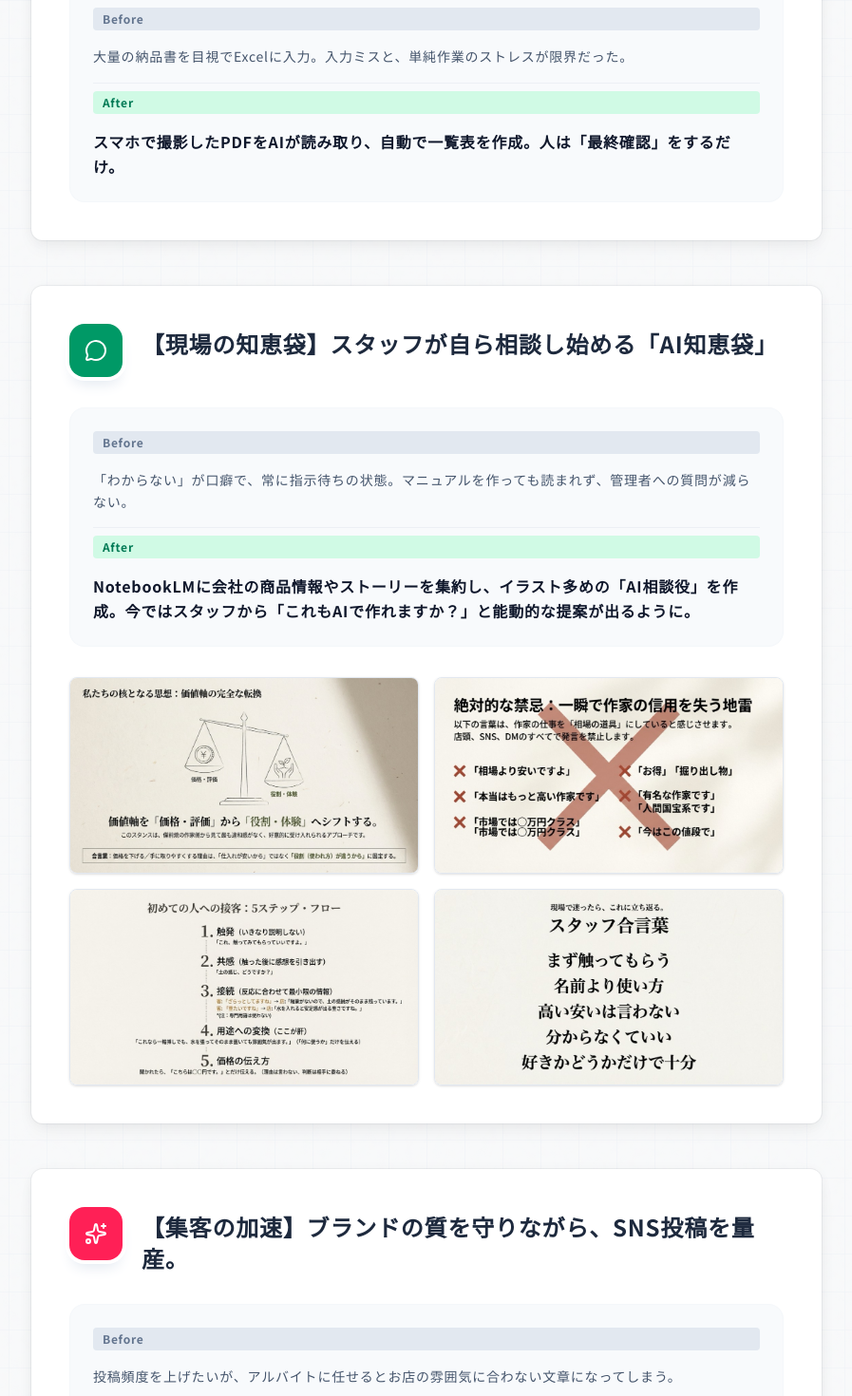
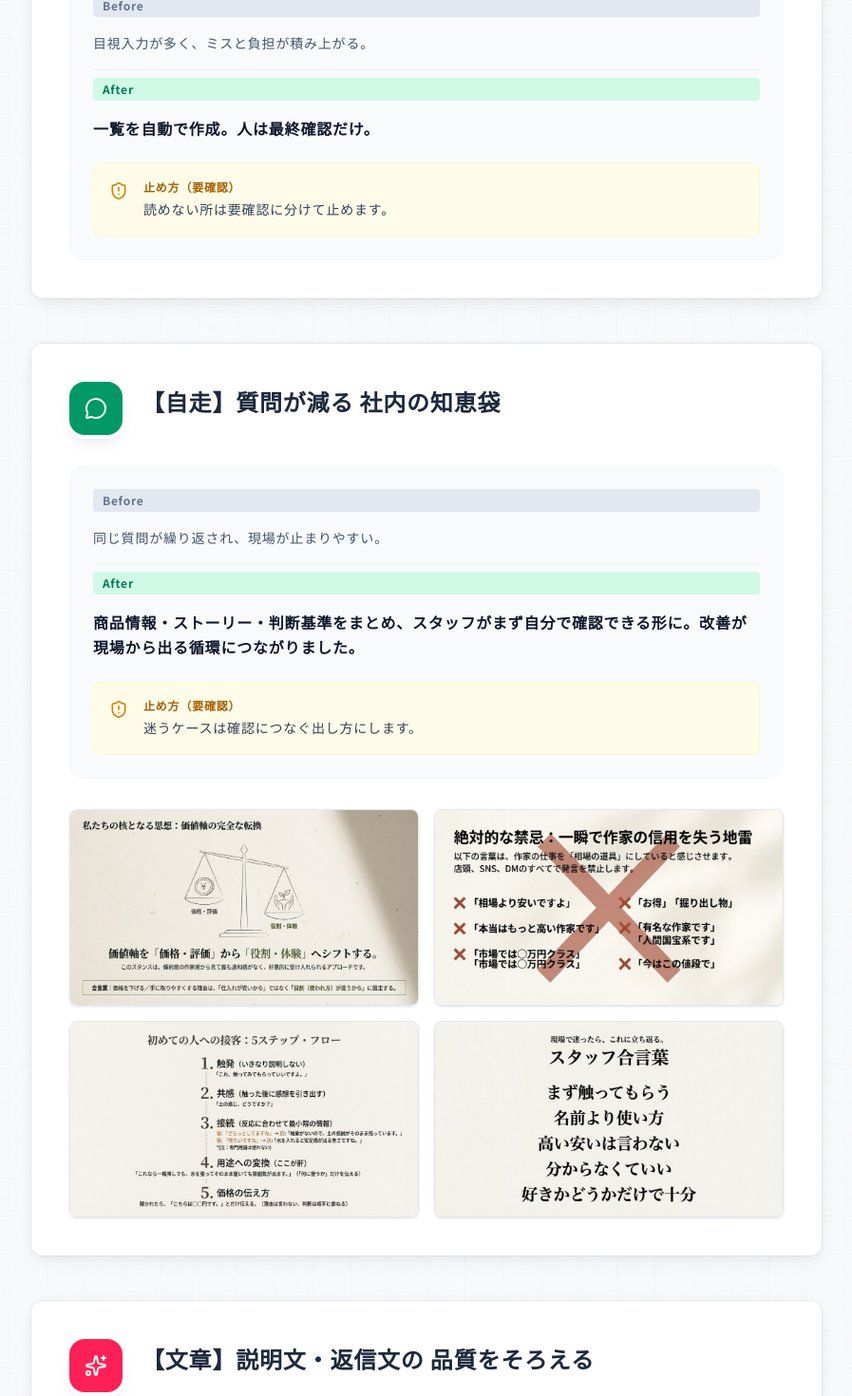
Before and after one commit to Sei-boop-star/portfolio, a Next.js app: page / in a window 1280 px wide. Shown: the part 2480-3950 px from the top of the page at 95% size, without its empty margins (191-1088 px from the left). Built offline with nearby package versions, Linux system fonts and the light colour scheme.

Commit message:
Fix CaseStudies update after content mismatch

```diff
--- a/components/CaseStudies.tsx
+++ b/components/CaseStudies.tsx
@@ -1,4 +1,4 @@
-import { FileJson, MessageCircle, Sparkles } from "lucide-react";
+import { FileJson, MessageCircle, Sparkles, ShieldAlert } from "lucide-react";
 import Image from "next/image";
 
 export default function CaseStudies() {
@@ -10,35 +10,37 @@ export default function CaseStudies() {
             <div className="max-w-4xl mx-auto px-4 sm:px-6 lg:px-8">
                 <div className="text-center mb-16">
                     <h2 className="text-2xl md:text-3xl font-bold text-slate-900 mb-4 relative inline-block">
-                        <span className="relative z-10">現場の「困った」を解決した実例</span>
+                        <span className="relative z-10">実例（結局どうラクになるか）</span>
                         <span className="absolute bottom-1 left-0 right-0 h-3 bg-yellow-100/80 -z-0 rotate-1"></span>
                     </h2>
-                    <p className="text-slate-600 font-medium mt-4">技術的な話ではなく、「結局どうなるのか」をご紹介します。</p>
+                    <p className="text-slate-600 font-medium mt-4">技術の話ではなく、「結局どうラクになるか」だけ載せます。</p>
                 </div>
 
                 <div className="space-y-12">
 
                     {/* Case A: Admin Automation */}
                     <CaseCard
-                        title="【事務の自動化】毎月5時間の「納品書転記」を、5分の「確認」へ。"
+                        title="【事務】納品書転記：5時間 → 確認だけへ"
                         icon={<FileJson className="h-6 w-6 text-white" />}
                         iconBg="bg-blue-600"
                     >
                         <ProblemSolution
-                            problem="大量の納品書を目視でExcelに入力。入力ミスと、単純作業のストレスが限界だった。"
-                            solution="スマホで撮影したPDFをAIが読み取り、自動で一覧表を作成。人は「最終確認」をするだけ。"
+                            problem="目視入力が多く、ミスと負担が積み上がる。"
+                            solution="一覧を自動で作成。人は最終確認だけ。"
+                            stopMechanism="読めない所は要確認に分けて止めます。"
                         />
                     </CaseCard>
 
                     {/* Case B: Knowledge Base (Updated) */}
                     <CaseCard
-                        title="【現場の知恵袋】スタッフが自ら相談し始める「AI知恵袋」"
+                        title="【自走】質問が減る 社内の知恵袋"
                         icon={<MessageCircle className="h-6 w-6 text-white" />}
                         iconBg="bg-emerald-600"
                     >
                         <ProblemSolution
-                            problem="「わからない」が口癖で、常に指示待ちの状態。マニュアルを作っても読まれず、管理者への質問が減らない。"
-                            solution="NotebookLMに会社の商品情報やストーリーを集約し、イラスト多めの「AI相談役」を作成。今ではスタッフから「これもAIで作れますか？」と能動的な提案が出るように。"
+                            problem="同じ質問が繰り返され、現場が止まりやすい。"
+                            solution="商品情報・ストーリー・判断基準をまとめ、スタッフがまず自分で確認できる形に。改善が現場から出る循環につながりました。"
+                            stopMechanism="迷うケースは確認につなぐ出し方にします。"
                         />
                         {/* Case Study Images (Mobile First) */}
                         <div className="mt-8 grid grid-cols-1 sm:grid-cols-2 gap-4">
@@ -58,13 +60,14 @@ export default function CaseStudies() {
 
                     {/* Case C: SNS/Marketing (Dashboard Style) */}
                     <CaseCard
-                        title="【集客の加速】ブランドの質を守りながら、SNS投稿を量産。"
+                        title="【文章】説明文・返信文の 品質をそろえる"
                         icon={<Sparkles className="h-6 w-6 text-white" />}
                         iconBg="bg-rose-500"
                     >
                         <ProblemSolution
-                            problem="投稿頻度を上げたいが、アルバイトに任せるとお店の雰囲気に合わない文章になってしまう。"
-                            solution="箇条書きのメモから、お店の「こだわり」や「口調」を反映した投稿案をAIが複数提案。最後は人が選んで投稿するだけ。"
+                            problem="人によって文章がブレて、確認が増える。"
+                            solution="メモから複数案。最後は人が選ぶだけ。責めない／断定しすぎないも固定。文章の雰囲気をそろえます。"
+                            stopMechanism="強い断定は避け、**出口（次の一手）**を残します。"
                         />
                         <SystemDashboard />
                     </CaseCard>
@@ -93,9 +96,11 @@ function CaseCard({ title, icon, iconBg, children }: { title: string, icon: Reac
     );
 }
 
-function ProblemSolution({ problem, solution }: { problem: string, solution: string }) {
+function ProblemSolution({ problem, solution, stopMechanism }: { problem: string, solution: string, stopMechanism?: string }) {
     return (
-        <div className="space-y-4 bg-slate-50 p-6 rounded-2xl border border-slate-100/50">
+        <div className="space-y-6 bg-slate-50 p-6 rounded-2xl border border-slate-100/50">
+            {/* Before / After */}
+            <div className="space-y-4">
                 <div className="grid md:grid-cols-[auto,1fr] gap-2 md:gap-4">
                     <span className="inline-block px-2.5 py-1 text-xs font-bold text-slate-500 bg-slate-200 rounded self-start whitespace-nowrap">Before</span>
                     <p className="text-slate-600 text-sm leading-relaxed">{problem}</p>
@@ -105,6 +110,18 @@ function ProblemSolution({ problem, solution }: { problem: string, solution: str
                     <span className="inline-block px-2.5 py-1 text-xs font-bold text-emerald-700 bg-emerald-100 rounded self-start whitespace-nowrap">After</span>
                     <p className="text-slate-900 text-base font-bold leading-relaxed">{solution}</p>
                 </div>
+            </div>
+
+            {/* Stop Mechanism */}
+            {stopMechanism && (
+                <div className="mt-6 bg-yellow-50 rounded-lg p-4 border border-yellow-100 flex gap-4 items-start">
+                    <ShieldAlert className="w-5 h-5 text-yellow-600 shrink-0 mt-0.5" />
+                    <div>
+                        <span className="block text-xs font-bold text-yellow-700 mb-1">止め方（要確認）</span>
+                        <p className="text-sm text-slate-700 font-medium leading-relaxed">{stopMechanism}</p>
+                    </div>
+                </div>
+            )}
         </div>
     );
 }
```
Lines whose indentation alone changed are shown as unchanged.
